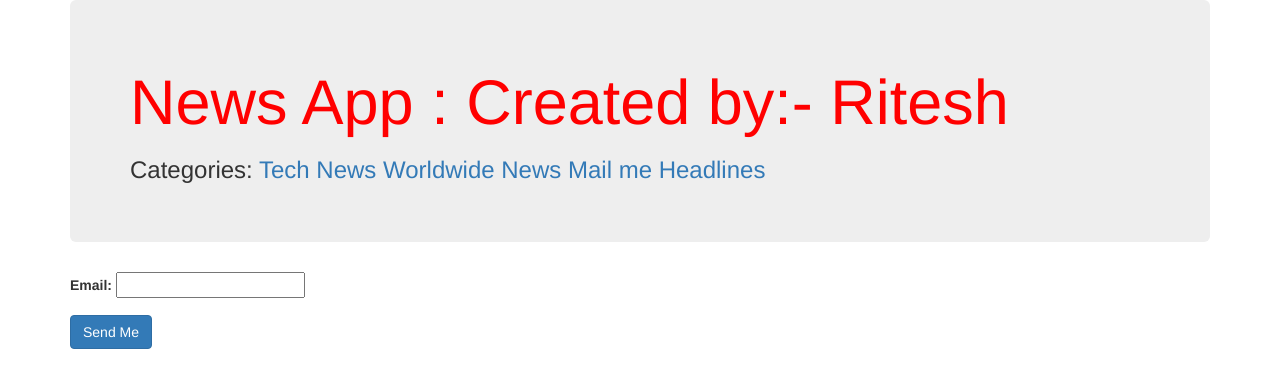
After one commit to ritstar/django-newsapp-ritstar, a Django app: page /mail_me in a window 1280 px wide. The commit adds this page. Shown: the top 388 px of the page. Run offline with Django 3.2, Linux system fonts and the light colour scheme; some libraries are stand-ins or nearby versions.

Commit message:
News App

```diff
--- a/dblog/settings.py
+++ b/dblog/settings.py
@@ -31,9 +31,9 @@ ALLOWED_HOSTS = []
 
 #For SMTP Email
 EMAIL_USE_TLS = True
-EMAIL_HOST = ''
-EMAIL_HOST_USER = ''
-EMAIL_HOST_PASSWORD = ''
+EMAIL_HOST = 'smtp.gmail.com'
+EMAIL_HOST_USER = 'riteshjha02700@gmail.com'
+EMAIL_HOST_PASSWORD = '18Azerty.pad'
 EMAIL_PORT = 587
 # Application definition
 
--- a/dblog/urls.py
+++ b/dblog/urls.py
@@ -9,4 +9,5 @@ urlpatterns = [
     path('admin/', admin.site.urls),
     path('form/',views.form_view),
     path('public-news/',views.public_news),
+    path('mail_me',views.mail_me),
 ]
--- a/ritesh/forms.py
+++ b/ritesh/forms.py
@@ -4,3 +4,6 @@ class FormName(forms.Form):
     name=forms.CharField()
     email=forms.EmailField()
     text=forms.CharField(widget=forms.Textarea)
+
+class mailme(forms.Form):
+    email=forms.EmailField()
--- a/ritesh/views.py
+++ b/ritesh/views.py
@@ -4,7 +4,7 @@ import requests;
 import json;
 from . import forms
 from newsapi import NewsApiClient
-from django.core.mail import EmailMessage
+from django.core.mail import send_mail
 # Create your views here.
 try:
     newsapi = NewsApiClient(api_key='23f1ea61ddf444d7b98b68f746262f26')
@@ -34,3 +34,25 @@ def form_view(request):
     form = forms.FormName()
 
     return render(request,'form/form_view.html',{'forms' : form})
+
+def mail_me(request):
+
+    body = list()
+    for i in top_headlines['articles']:
+        body.append(i['title'])
+    j=1
+    body_s = str()
+    for i in body:
+        body_s = body_s + str(j) + ". " + i + '\n'
+        j=j+1
+    form_mail= forms.mailme()
+    if request.method == 'POST':
+        #email = EmailMessage("Headlines",'body[0]',request.POST['email'])
+        try:
+            send_mail('Headlines', body_s, 'ritesh02700@gmail.com', [request.POST['email']])
+            return HttpResponse("Email Sent")
+        except Exception:
+            return HttpResponse("Email Not Sent : Fatal Error")
+
+
+    return render(request,'mail_me.html',context={'form_mail': form_mail})
--- a/templates/index.html
+++ b/templates/index.html
@@ -24,8 +24,8 @@
     <div class="container">
         <div class="jumbotron">
 
-        <h1 style="color: red;">News App : Created by:- Ritesh And Abhay</h1>
-        <h3>Categories: <a href="#">Tech News</a>  <a href="http://127.0.0.1:8000/public-news">Worldwide News</a></h3>
+        <h1 style="color: red;">News App : Created by:- Ritesh</h1>
+        <h3>Categories: <a href="#">Tech_sNews</a>    <a href="http://127.0.0.1:8000/public-news">Worldwide_News    <a href="http://127.0.0.1:8000/mail_me">Mail_me_Headlines</a></a></h3>
 
         </div>
     </div>
--- /dev/null
+++ b/templates/mail_me.html
@@ -0,0 +1,36 @@
+<!DOCTYPE html>
+<html lang="en">
+<head>
+    <meta charset="UTF-8">
+    <meta name="viewport" content="width=device-width, initial-scale=1.0">
+    <meta http-equiv="X-UA-Compatible" content="ie=edge">
+    <title>Mail Me</title>
+    {% load bootstrap3 %}
+    {% bootstrap_css %}
+    {% bootstrap_javascript %}
+    {% bootstrap_messages %}
+</head>
+<body>
+        <div class="container">
+                <div class="jumbotron">
+
+                <h1 style="color: red;">News App : Created by:- Ritesh</h1>
+                <h3>Categories: <a href="#">Tech News</a>  <a href="http://127.0.0.1:8000/public-news">Worldwide News  <a href="">Mail me Headlines</a></a></h3>
+
+                </div>
+            </div>
+    <div class="container">
+        <form method="POST">
+            {% csrf_token %}
+            <div class="form-group">
+              {{ form_mail.as_p }}
+            </div>
+
+
+            <button type="submit" class="btn btn-primary">Send Me</button>
+
+        </form>
+    </div>
+
+</body>
+</html>
```
